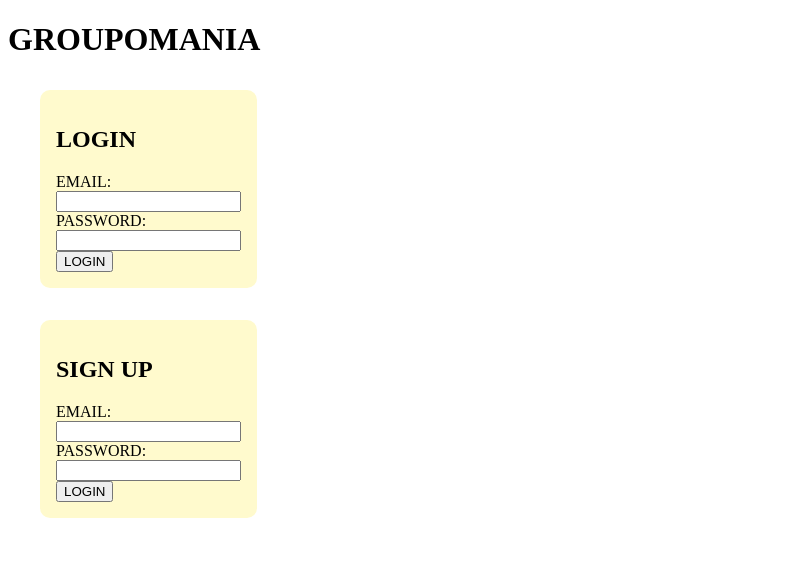
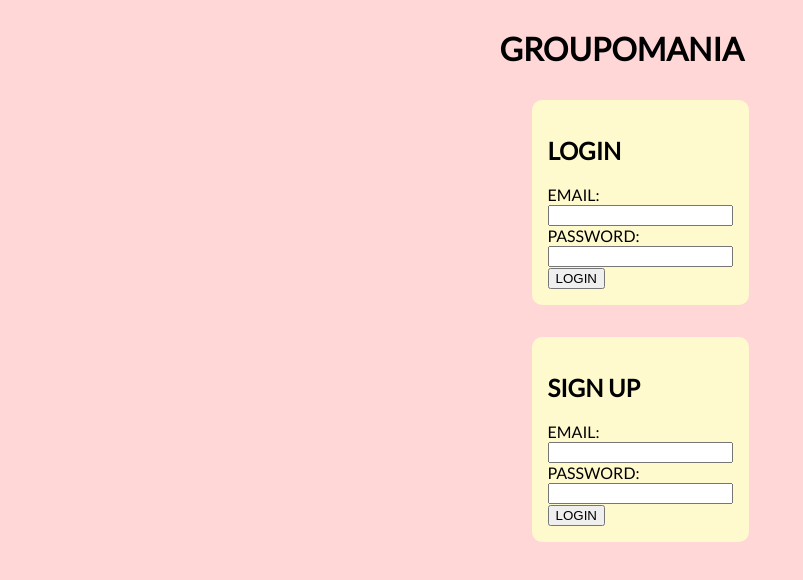
Before and after one commit to Eightyeightdays/OC-Project-7, a React (Create React App) app in the folder front/: page / in a window 1280 px wide. Shown: the top 580 px of the page, without its empty margins (0-803 px from the left). Built offline with nearby package versions, Linux system fonts and the light colour scheme.

Commit message:
Basic styles updated. Images successfully deleted from storage

```diff
--- a/front/public/index.html
+++ b/front/public/index.html
@@ -3,6 +3,9 @@
   <head>
     <meta charset="utf-8" />
     <link rel="icon" href="%PUBLIC_URL%/favicon.ico" />
+    <link rel="preconnect" href="https://fonts.googleapis.com">
+    <link rel="preconnect" href="https://fonts.gstatic.com" crossorigin>
+    <link href="https://fonts.googleapis.com/css2?family=Lato&display=swap" rel="stylesheet">
     <meta name="viewport" content="width=device-width, initial-scale=1" />
     <meta name="theme-color" content="#000000" />
     <meta
--- a/front/src/DisplayAllPosts.js
+++ b/front/src/DisplayAllPosts.js
@@ -14,7 +14,7 @@ export default function Post(props){
 
     return(
         <div className="post" style={styles.post}>
-            <Link to={{pathname: `/post/${props.post._id}/`}}>
+            <Link className="postLink" style={styles.postLink} to={{pathname: `/post/${props.post._id}/`}}>
                 {Object.keys(props.post).map((key, index)=>{
                     if(key === "dateEdited" && props.post[key] !== null){   // if the post has been edited show the edit date
                         return(
--- a/front/src/index.js
+++ b/front/src/index.js
@@ -1,6 +1,7 @@
 import React from 'react';
 import ReactDOM from 'react-dom/client';
 import App from './App';
+import "./styles.css";
 
 const root = ReactDOM.createRoot(document.getElementById('root'));
 
--- a/front/src/pages/displaySinglePost.js
+++ b/front/src/pages/displaySinglePost.js
@@ -3,6 +3,7 @@ import { useParams, Link } from "react-router-dom";
 import { authContext } from "../App";
 import DeleteButton from "../buttons/DeleteButton"
 import LikeButton from "../buttons/LikeButton"
+import LogOutButton from "../buttons/LogOutButton";
 import ModifyButton from "../buttons/ModifyButton"
 import { styles } from "../styles";
 
@@ -35,6 +36,7 @@ export default function DisplaySinglePost(){
        return(
         <>
         <Link to="/home">HOME</Link>
+        <LogOutButton />
         <div style={styles.displaySinglePost}>
             {post &&
                 <div style={styles.post}>
--- a/front/src/pages/home.js
+++ b/front/src/pages/home.js
@@ -23,11 +23,11 @@ export default function Home(){
         fetch("http://localhost:3001/posts", settings)
             .then(response => response.json())
             .then(response => setPosts(response))
-    }, [])
+    }, [posts])
 
     useEffect(() => {
         getAllPosts();
-    }, [getAllPosts]);
+    }, []);
 
     return(
         <>
--- /dev/null
+++ b/front/src/styles.css
@@ -0,0 +1,11 @@
+:root{
+    --primary: #FD2D01;
+    --secondary: #FFD7D7;
+    --tertiary: #4E5166;
+    font-family: 'Lato', sans-serif;
+
+    background: var(--secondary);
+    display: flex;
+    flex-direction: column;
+    align-items: center;
+}
--- a/front/src/styles.js
+++ b/front/src/styles.js
@@ -1,3 +1,9 @@
+const postLink = {
+    display: "flex",
+    flexDirection: "column",
+    alignItems: "center"
+}
+
 const image ={
     width: "400px",
     height: "400px",
@@ -12,7 +18,8 @@ const post ={
     fontSize: "30px",
     padding: "1em",
     borderRadius: "10px",
-    width: "max-content"
+    width: "max-content",
+
 }
 
 const displaySinglePost ={
@@ -22,11 +29,14 @@ const displaySinglePost ={
     background: "gold",
     fontSize: "30px",
     borderRadius: "10px",
-    width: "max-content"
+    width: "max-content",
+    display: "flex",
+    flexDirection: "column"
 }
 
 export const styles = {
     post: post,
     displaySinglePost: displaySinglePost,
     image: image,
+    postLink: postLink
 }
```
Also changed, not shown: 1 other file (tests, documents, lock files or other folders).
